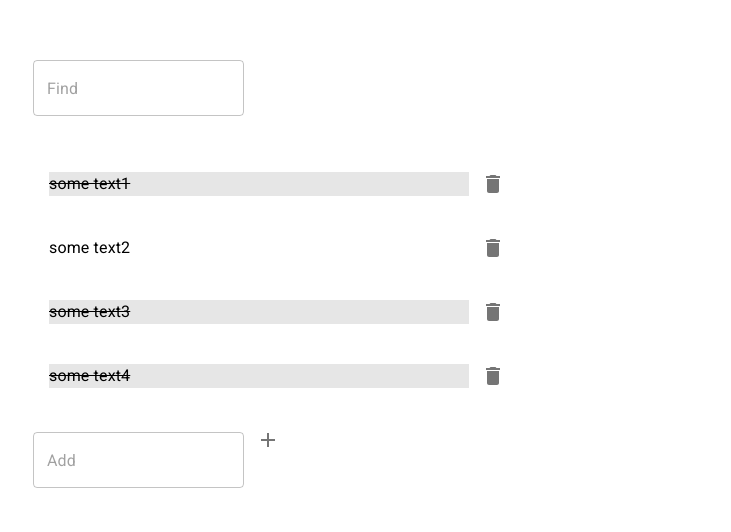
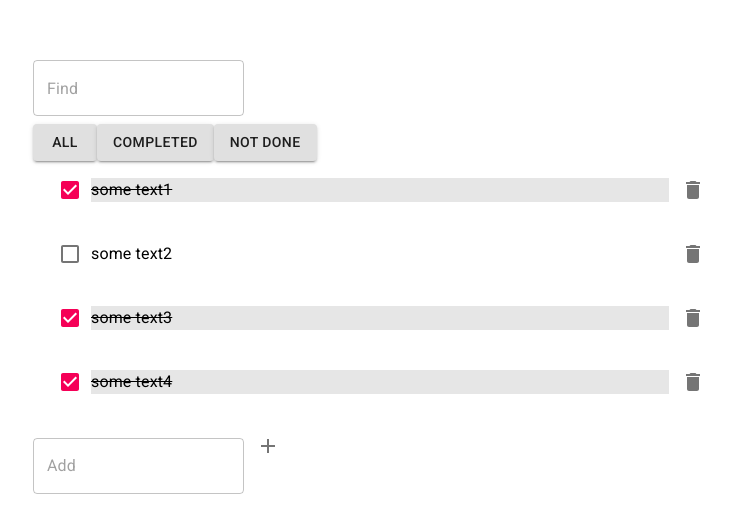
Before and after one commit to Volkovgit/todo_easy, a React (Create React App) app: page / in a window 1280 px wide. Shown: the part 116-648 px from the top of the page, without its empty margins (223-954 px from the left). Built offline with nearby package versions, Linux system fonts and the light colour scheme.

Commit message:
Некоторые правки, добавил фильтр по выполнению

```diff
--- a/src/app.module.css
+++ b/src/app.module.css
@@ -3,14 +3,14 @@
   position: absolute;
   top: 20%;
   left: 20%;
-  width: 500px;
+  width: 700px;
   height: 700px;
 }
 
 
 
 .header {
-
+  display: inline-block;
   height: 100px;
 }
 
--- a/src/component/Home.jsx
+++ b/src/component/Home.jsx
@@ -9,17 +9,23 @@ import { addNew, deleteItem, setItemDone } from "../redux/reducer/todoReducer";
 function Home() {
   const todoItems = useSelector(({ todoItems }) => todoItems.items);
   const dispatch = useDispatch();
-
   const [textBySearch, setTextBySearch] = React.useState("");
+  const [filterByDone, setFilterByDone] = React.useState(null)
 
   let data = React.useMemo(
-    () => todoItems.filter((item) => item.text.includes(textBySearch)),
-    [todoItems, textBySearch]
+    () => todoItems.filter((item) => {
+      if(filterByDone == null) return item.text.includes(textBySearch)
+      return item.text.includes(textBySearch)&& item.done === filterByDone
+    }),
+    [todoItems, textBySearch,filterByDone]
   );
 
   const findBySearch = (text) => {
     setTextBySearch(text);
   };
+  const setFilter =(type)=>{
+    setFilterByDone(type)
+  }
 
   const addTodo = (text) => {
     if (text) {
@@ -35,11 +41,13 @@ function Home() {
     dispatch(setItemDone(id));
   };
 
+
+
   return (
     <div>
       <div className={style.app}>
         <div className={style.header}>
-          <Header findBySearch={findBySearch} />
+          <Header findBySearch={findBySearch} setFilter={setFilter} />
         </div>
         <div className={style.body}>
           <Body
--- a/src/component/body/Body.jsx
+++ b/src/component/body/Body.jsx
@@ -1,28 +1,28 @@
 import React from "react";
-import List from "@material-ui/core/List";
-import ListItem from "@material-ui/core/ListItem";
-import ListItemText from "@material-ui/core/ListItemText";
-import Checkbox from "@material-ui/core/Checkbox";
-import IconButton from "@material-ui/core/IconButton";
+
+
+import {IconButton,Checkbox,ListItemText,ListItem,List } from "@material-ui/core";
 import DeleteIcon from "@material-ui/icons/Delete";
 import styles from "./body.module.css";
-import classNames from 'classnames'
+import classNames from "classnames";
 
-const Body = ({ items, deleteItem,getDone }) => {
+const Body = ({ items, deleteItem, getDone }) => {
   return (
     <div>
       <List>
         {items.map((item, index) => (
           <ListItem onClick={() => getDone(item.id)} key={index}>
-            {/* <Checkbox
+            <Checkbox
+              classes={{label:'checButton'}}
               tabIndex={-1}
+              checked={!item.done}
               disableRipple
-              onClick={() => getDone(item.id)}
-            /> */}
+              // onClick={() => getDone(item.id)}
+            />
             <ListItemText
-              className={!item.done ? styles.disable : ''}
+              className={!item.done ? styles.disable : ""}
               primary={item.text}
-            />
+            ></ListItemText>
             <IconButton
               aria-label="Delete"
               onClick={() => {
--- a/src/component/body/body.module.css
+++ b/src/component/body/body.module.css
@@ -2,3 +2,7 @@
   text-decoration: line-through;
   background-color:#E6E6E6;
 }
+
+.checButton{
+  color: #E6E6E6;
+}
--- a/src/component/header/Header.jsx
+++ b/src/component/header/Header.jsx
@@ -1,6 +1,6 @@
 import React from "react";
-import { TextField } from "@material-ui/core";
-const Header = ({ findBySearch }) => {
+import { TextField,Button } from "@material-ui/core";
+const Header = ({ findBySearch,setFilter }) => {
   let newSearchText = React.createRef();
 
   const onChangeInputField = (event) => {
@@ -19,6 +19,9 @@ const Header = ({ findBySearch }) => {
           onChange={(event) => onChangeInputField(event.target.value)}
         />
       </form>
+      <Button variant="contained" onClick={()=>setFilter(null)}>All</Button>
+      <Button variant="contained" onClick={()=>setFilter(false)}>Completed</Button>
+      <Button variant="contained" onClick={()=>setFilter(true)}>Not Done</Button>
     </div>
   );
 };
--- a/src/redux/reducer/todoReducer.js
+++ b/src/redux/reducer/todoReducer.js
@@ -23,7 +23,7 @@ export const todoReducer = (state = initialState, action) => {
             id: state.items[state.items.length - 1].id + 1,
             text: action.placeholder,
             date: now,
-            done: false,
+            done: true,
           },
         ],
       };
```
